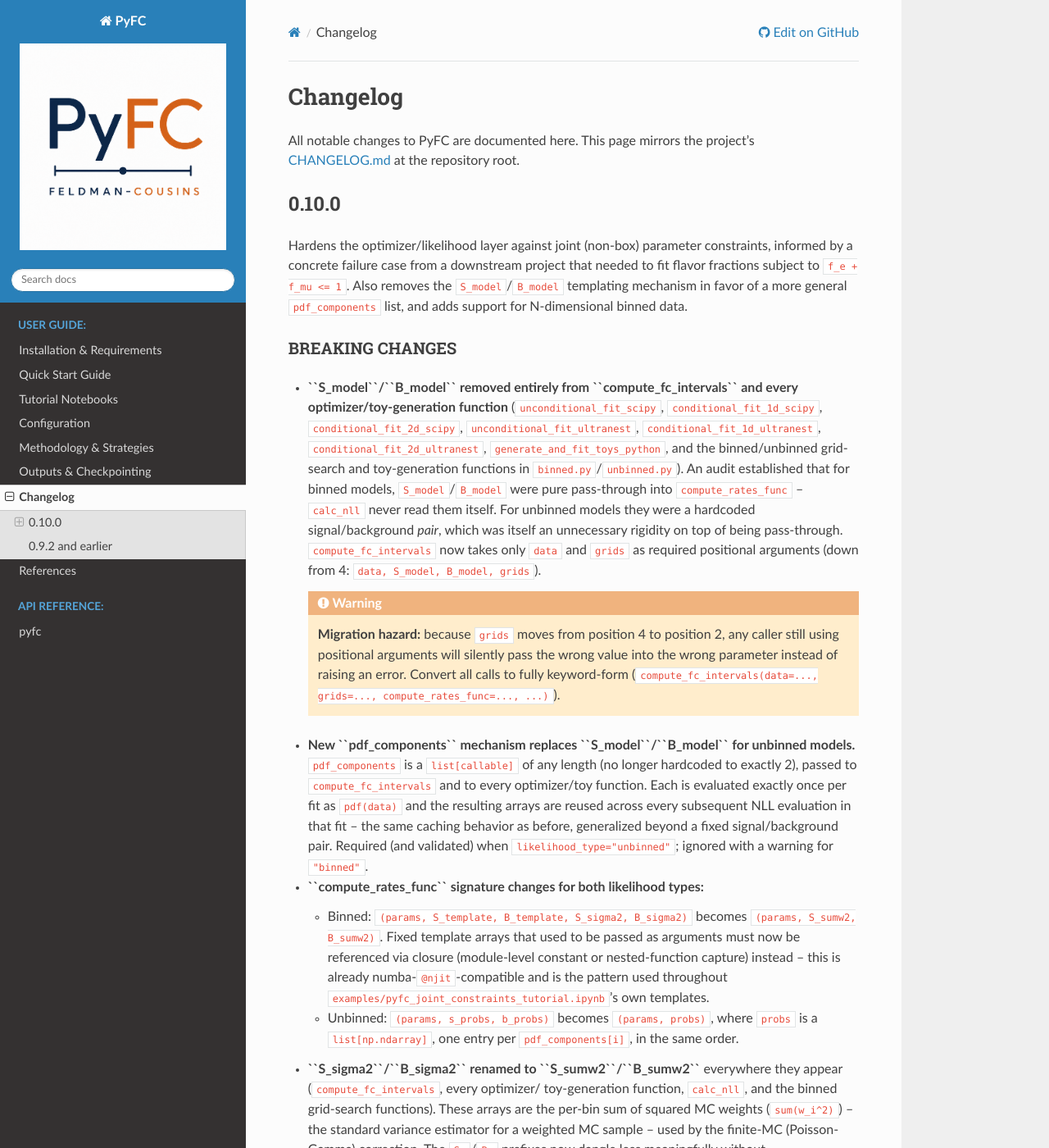
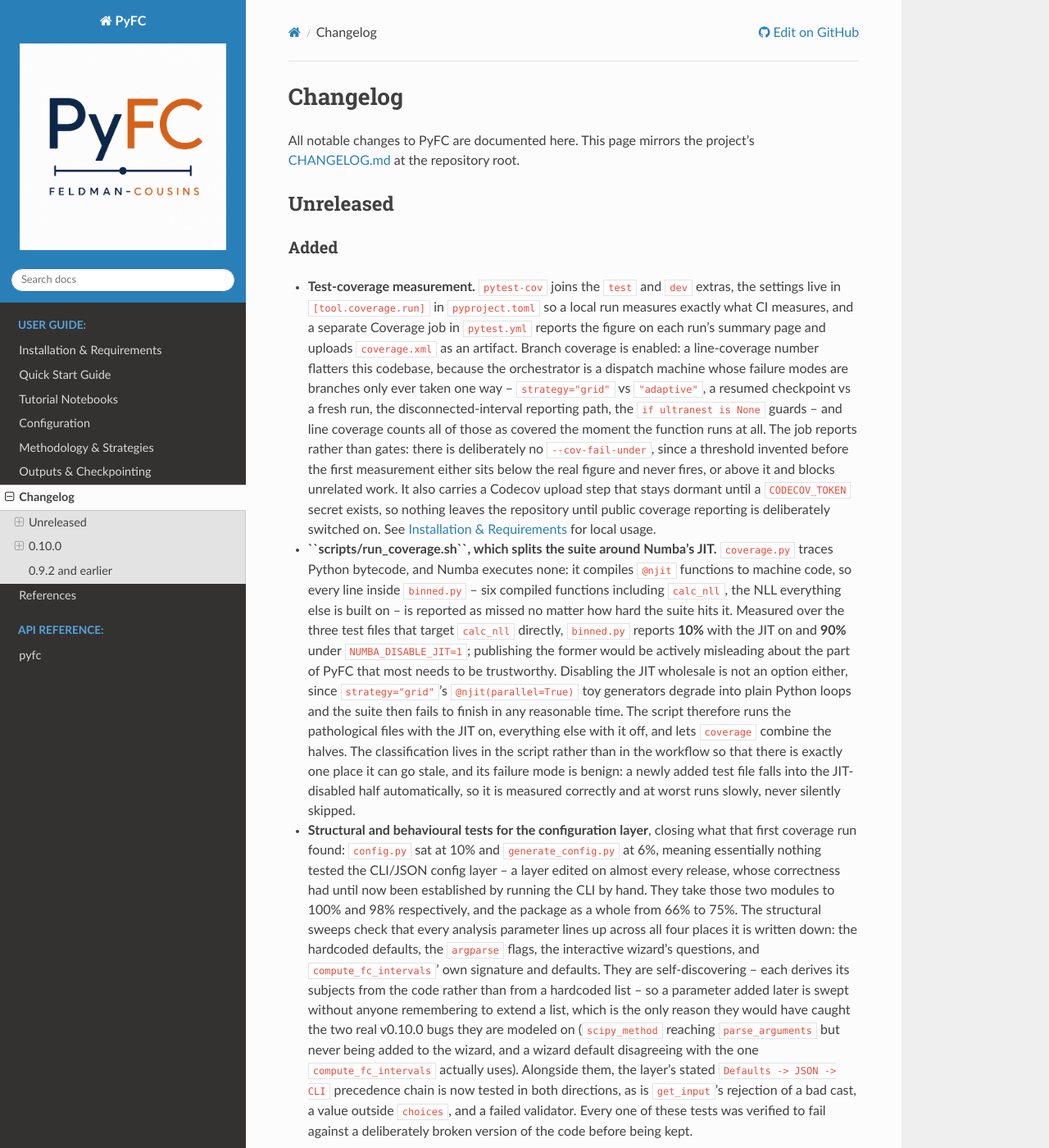
Before and after one commit to mbustama/FeldmanCousins, a Sphinx documentation site: the page built from docs/source/changelog.rst, in a window 1280 px wide and 1400 px high. Shown: the whole window at 82% size. Built offline with Sphinx 7.4.7 and the Read the Docs theme 3.1.0, drawn with Linux system fonts in a browser that asks for light colours; some of the changed text lies outside the part shown.

Commit message:
Add CHANGELOG entries for the coverage work
Two Added bullets (the plumbing, and the config-layer tests that the first
measurement prompted) plus two Changed bullets (the widened branch filter, the
optimizers extra in the coverage job), mirrored bullet-for-bullet into
changelog.rst. scripts/check_changelog_sync.py passes.

Co-Authored-By: Claude Opus 5 <noreply@anthropic.com>

```diff
--- a/docs/source/changelog.rst
+++ b/docs/source/changelog.rst
@@ -10,6 +10,81 @@ Changelog
 All notable changes to PyFC are documented here. This page mirrors the
 project's `CHANGELOG.md <https://github.com/mbustama/FeldmanCousins/blob/main/CHANGELOG.md>`_
 at the repository root.
+
+Unreleased
+----------
+
+Added
+~~~~~
+* **Test-coverage measurement.** ``pytest-cov`` joins the ``test`` and ``dev``
+  extras, the settings live in ``[tool.coverage.run]`` in ``pyproject.toml`` so
+  a local run measures exactly what CI measures, and a separate Coverage job in
+  ``pytest.yml`` reports the figure on each run's summary page and uploads
+  ``coverage.xml`` as an artifact. Branch coverage is enabled: a line-coverage
+  number flatters this codebase, because the orchestrator is a dispatch machine
+  whose failure modes are branches only ever taken one way -- ``strategy="grid"``
+  vs ``"adaptive"``, a resumed checkpoint vs a fresh run, the
+  disconnected-interval reporting path, the ``if ultranest is None`` guards --
+  and line coverage counts all of those as covered the moment the function runs
+  at all. The job reports rather than gates: there is deliberately no
+  ``--cov-fail-under``, since a threshold invented before the first measurement
+  either sits below the real figure and never fires, or above it and blocks
+  unrelated work. It also carries a Codecov upload step that stays dormant
+  until a ``CODECOV_TOKEN`` secret exists, so nothing leaves the repository
+  until public coverage reporting is deliberately switched on. See
+  :doc:`installation` for local usage.
+* **``scripts/run_coverage.sh``, which splits the suite around Numba's JIT.**
+  ``coverage.py`` traces Python bytecode, and Numba executes none: it compiles
+  ``@njit`` functions to machine code, so every line inside ``binned.py`` -- six
+  compiled functions including ``calc_nll``, the NLL everything else is built on
+  -- is reported as missed no matter how hard the suite hits it. Measured over
+  the three test files that target ``calc_nll`` directly, ``binned.py`` reports
+  **10%** with the JIT on and **90%** under ``NUMBA_DISABLE_JIT=1``; publishing
+  the former would be actively misleading about the part of PyFC that most
+  needs to be trustworthy. Disabling the JIT wholesale is not an option either,
+  since ``strategy="grid"``'s ``@njit(parallel=True)`` toy generators degrade
+  into plain Python loops and the suite then fails to finish in any reasonable
+  time. The script therefore runs the pathological files with the JIT on,
+  everything else with it off, and lets ``coverage`` combine the halves. The
+  classification lives in the script rather than in the workflow so that there
+  is exactly one place it can go stale, and its failure mode is benign: a newly
+  added test file falls into the JIT-disabled half automatically, so it is
+  measured correctly and at worst runs slowly, never silently skipped.
+* **Structural and behavioural tests for the configuration layer**, closing what
+  that first coverage run found: ``config.py`` sat at 10% and
+  ``generate_config.py`` at 6%, meaning essentially nothing tested the CLI/JSON
+  config layer -- a layer edited on almost every release, whose correctness had
+  until now been established by running the CLI by hand. They take those two
+  modules to 100% and 98% respectively, and the package as a whole from 66% to
+  75%. The structural sweeps
+  check that every analysis parameter lines up across all four places it is
+  written down: the hardcoded defaults, the ``argparse`` flags, the interactive
+  wizard's questions, and ``compute_fc_intervals``' own signature and defaults.
+  They are self-discovering -- each derives its subjects from the code rather
+  than from a hardcoded list -- so a parameter added later is swept without
+  anyone remembering to extend a list, which is the only reason they would have
+  caught the two real v0.10.0 bugs they are modeled on (``scipy_method``
+  reaching ``parse_arguments`` but never being added to the wizard, and a wizard
+  default disagreeing with the one ``compute_fc_intervals`` actually uses).
+  Alongside them, the layer's stated ``Defaults -> JSON -> CLI`` precedence
+  chain is now tested in both directions, as is ``get_input``'s rejection of a
+  bad cast, a value outside ``choices``, and a failed validator. Every one of
+  these tests was verified to fail against a deliberately broken version of the
+  code before being kept.
+
+Changed
+~~~~~~~
+* **CI now runs on ``dev`` and ``dev-*`` branches, not only ``main``.** The
+  previous filter meant a topic branch got no CI signal at all until a pull
+  request was opened, which is the point at which a failure is most expensive to
+  discover.
+* **The Coverage job installs ``.[test,optimizers]``** while the Python-version
+  matrix deliberately stays on ``.[test]`` alone. Without ``ultranest`` the
+  three ``*_ultranest`` fit functions count as missed and the reported figure
+  for ``optimizers.py`` understates its real coverage, which invites someone to
+  go and "fix" coverage that is not actually missing; but that ``ultranest`` is
+  optional is a promise PyFC makes to its users, and the matrix is where that
+  promise is checked.
 
 0.10.0
 ------
```
Also changed, not shown: CHANGELOG.md (+72 -0 lines).
